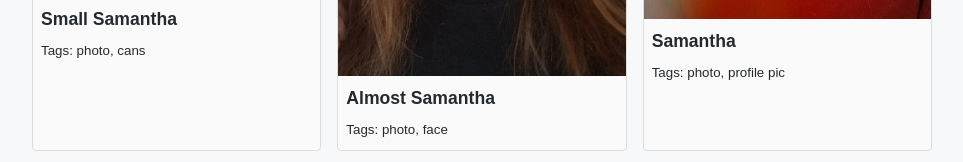
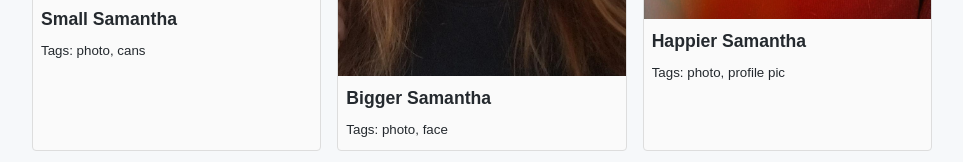
Before and after one commit to TheRedSam/TheRedSam.github.io, a plain HTML site: page index.html in a window 1280 px wide. Shown: the part 550-712 px from the top of the page, without its empty margins (158-1121 px from the left). Drawn offline with nearby package versions, Linux system fonts and the light colour scheme.

Commit message:
updated index.html

```diff
--- a/index.html
+++ b/index.html
@@ -70,13 +70,13 @@
             },
             {
               id: 2,
-              title: 'Almost Samantha',
+              title: 'Bigger Samantha',
               src: 'assets/ID.webp',
               tags: ['photo', 'face']
             },
             {
               id: 3,
-              title: 'Samantha',
+              title: 'Happier Samantha',
               src: 'assets/twithead.webp',
               tags: ['photo', 'profile pic']
             }
```
